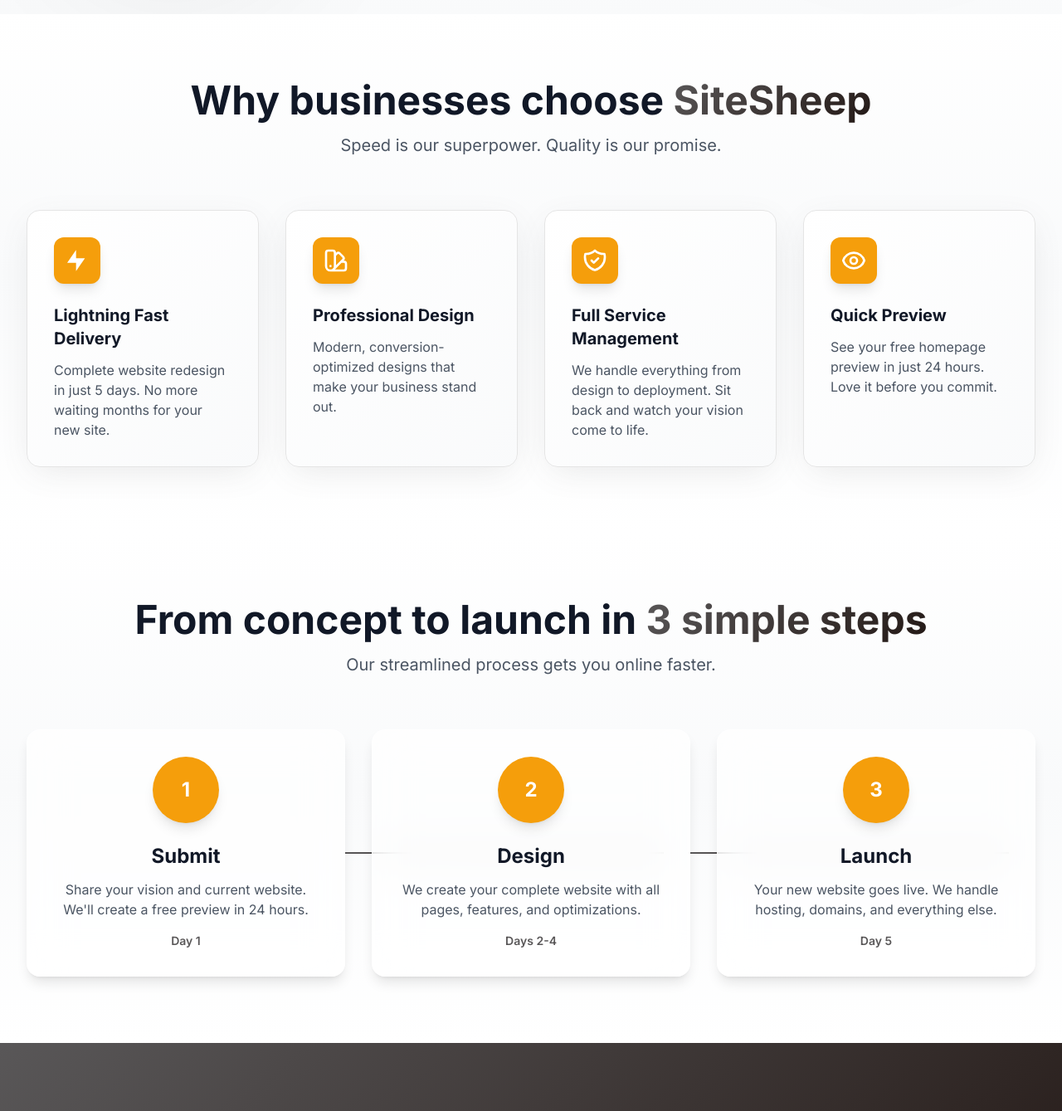
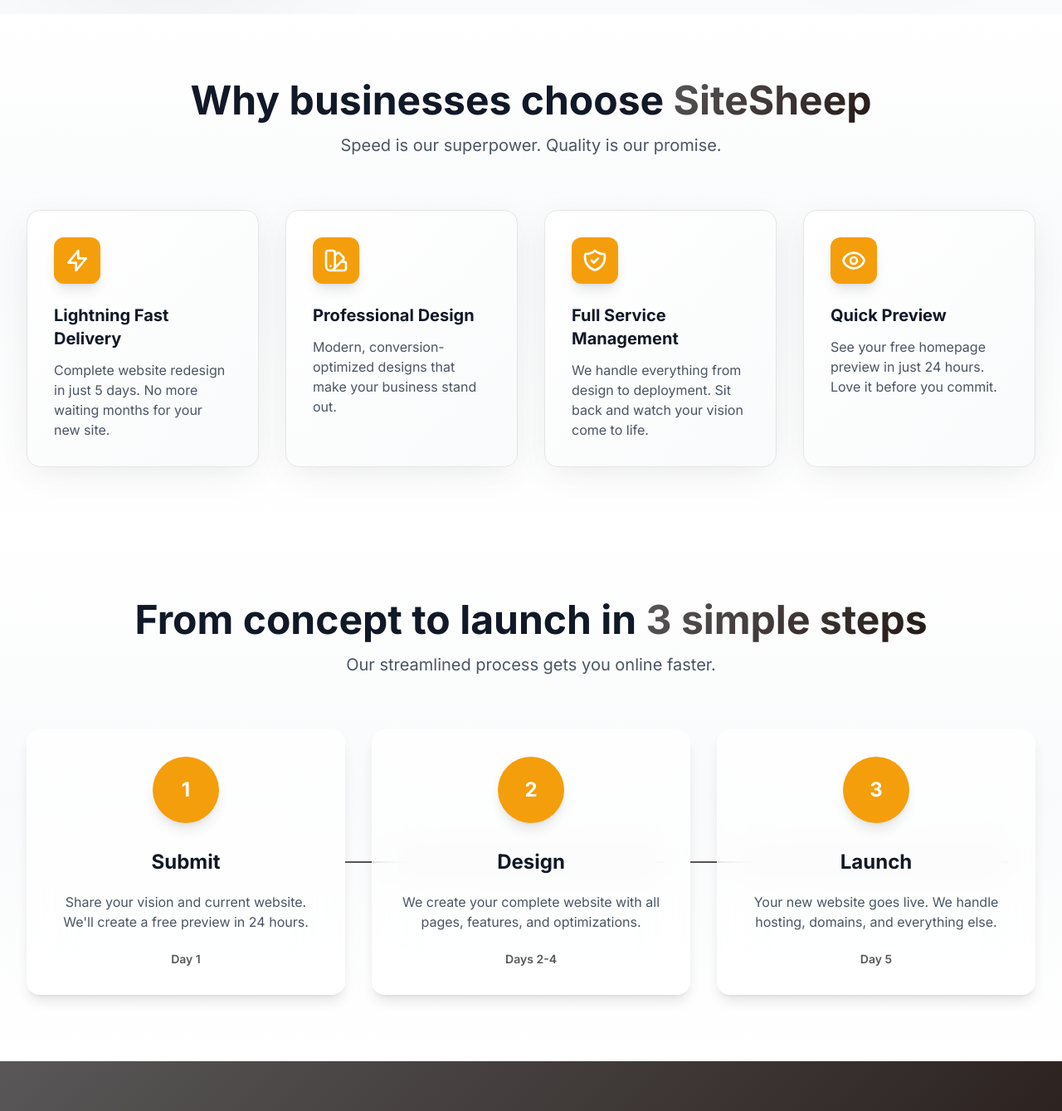
Before and after one commit to colecooke/sitesheep-website, a Next.js app: page / in a window 1280 px wide. Shown: the part 1221-2560 px from the top of the page at 83% size. Built offline with nearby package versions, Linux system fonts and the light colour scheme.

Commit message:
Auto-update

```diff
--- a/app/page.tsx
+++ b/app/page.tsx
@@ -220,8 +220,8 @@
           <div className="grid md:grid-cols-2 lg:grid-cols-4 gap-8">
             <div className="feature-card min-h-[280px] flex flex-col text-center md:text-left">
               <div className="w-14 h-14 rounded-xl flex items-center justify-center mb-6 shadow-lg mx-auto md:mx-0" style={{ background: '#F59E0B' }}>
-                <svg className="w-8 h-8 text-white" fill="currentColor" viewBox="0 0 24 24">
-                  <path d="M11 2.5L3 14h8v7.5l8-11.5h-8V2.5z" />
+                <svg className="w-8 h-8 text-white" fill="none" stroke="currentColor" viewBox="0 0 24 24">
+                  <path strokeLinecap="round" strokeLinejoin="round" strokeWidth={2} d="M13 10V3L4 14h7v7l9-11h-7z" />
                 </svg>
               </div>
               <h3 className="text-xl font-bold mb-3 text-gray-900">Lightning Fast Delivery</h3>
@@ -274,7 +274,7 @@
 
           <div className="grid md:grid-cols-3 gap-8">
             <div className="process-step text-center">
-              <div className="glass-effect rounded-2xl p-8 hover:scale-105 transition-transform duration-300">
+              <div className="glass-effect rounded-2xl p-8 hover:scale-105 transition-transform duration-300 min-h-[320px] flex flex-col justify-between">
                 <div className="w-20 h-20 rounded-full flex items-center justify-center mx-auto mb-6 text-white text-2xl font-bold shadow-lg" style={{ background: '#F59E0B' }}>
                   1
                 </div>
@@ -285,7 +285,7 @@
             </div>
 
             <div className="process-step text-center">
-              <div className="glass-effect rounded-2xl p-8 hover:scale-105 transition-transform duration-300">
+              <div className="glass-effect rounded-2xl p-8 hover:scale-105 transition-transform duration-300 min-h-[320px] flex flex-col justify-between">
                 <div className="w-20 h-20 rounded-full flex items-center justify-center mx-auto mb-6 text-white text-2xl font-bold shadow-lg" style={{ background: '#F59E0B' }}>
                   2
                 </div>
@@ -296,7 +296,7 @@
             </div>
 
             <div className="process-step text-center">
-              <div className="glass-effect rounded-2xl p-8 hover:scale-105 transition-transform duration-300">
+              <div className="glass-effect rounded-2xl p-8 hover:scale-105 transition-transform duration-300 min-h-[320px] flex flex-col justify-between">
                 <div className="w-20 h-20 rounded-full flex items-center justify-center mx-auto mb-6 text-white text-2xl font-bold shadow-lg" style={{ background: '#F59E0B' }}>
                   3
                 </div>
```
